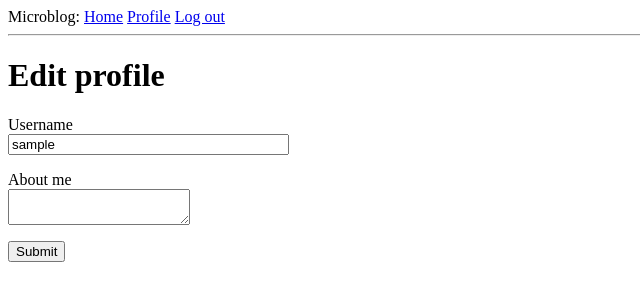
After one commit to sheridanvk/flask-tutorial, a Flask app: page /edit_profile in a window 1280 px wide. The commit adds this page. Shown: the top 301 px of the page, without its empty margins (0-640 px from the left). Run offline with Flask 2, Linux system fonts and the light colour scheme; the visitor is signed in with stand-in values (Sample User, id 1); data comes from the database, SQL or seed files in the repository.

Commit message:
Add user profile page

```diff
--- a/app/forms.py
+++ b/app/forms.py
@@ -1,7 +1,7 @@
 from app.models import User
 from flask_wtf import FlaskForm
-from wtforms import StringField, PasswordField, BooleanField, SubmitField
-from wtforms.validators import DataRequired, Email, EqualTo, ValidationError
+from wtforms import BooleanField, PasswordField, StringField, SubmitField, TextAreaField
+from wtforms.validators import DataRequired, Email, EqualTo, Length, ValidationError
 
 
 class LoginForm(FlaskForm):
@@ -29,3 +29,9 @@ class RegistrationForm(FlaskForm):
         user = User.query.filter_by(email=email.data).first()
         if user is not None:
             raise ValidationError("Please use a different email address")
+
+
+class EditProfileForm(FlaskForm):
+    username = StringField("Username", validators=[DataRequired()])
+    about_me = TextAreaField("About me", validators=[Length(min=0, max=140)])
+    submit = SubmitField("Submit")
--- a/app/models.py
+++ b/app/models.py
@@ -1,4 +1,5 @@
 from datetime import datetime
+from hashlib import md5
 from app import db, login
 from werkzeug.security import generate_password_hash, check_password_hash
 from flask_login import UserMixin
@@ -10,6 +11,8 @@ class User(UserMixin, db.Model):
     email = db.Column(db.String(120), index=True, unique=True)
     password_hash = db.Column(db.String(128))
     posts = db.relationship("Post", backref="author", lazy="dynamic")
+    about_me = db.Column(db.String(140))
+    last_seen = db.Column(db.DateTime, default=datetime.utcnow)
 
     def __repr__(self):
         return "<User {}>".format(self.username)
@@ -19,6 +22,12 @@ class User(UserMixin, db.Model):
 
     def check_password(self, password):
         return check_password_hash(self.password_hash, password)
+
+    def avatar(self, size):
+        digest = md5(self.email.lower().encode("utf-8")).hexdigest()
+        return "https://www.gravatar.com/avatar/{}?d-identicon&s={}".format(
+            digest, size
+        )
 
 
 class Post(db.Model):
--- a/app/routes.py
+++ b/app/routes.py
@@ -1,9 +1,17 @@
 from app import app, db
-from app.forms import LoginForm, RegistrationForm
+from app.forms import EditProfileForm, LoginForm, RegistrationForm
 from app.models import User
+from datetime import datetime
 from flask import flash, redirect, render_template, request, url_for
 from flask_login import current_user, login_user, login_required, logout_user
 from werkzeug.urls import url_parse
+
+
+@app.before_request
+def before_request():
+    if current_user.is_authenticated:
+        current_user.last_seen = datetime.utcnow()
+        db.session.commit()
 
 
 @app.route("/")
@@ -54,3 +62,30 @@ def register():
         flash("Congratulations, you are now a registered user!")
         return redirect(url_for("login"))
     return render_template("register.html", title="Register", form=form)
+
+
+@app.route("/user/<username>")
+@login_required
+def user(username):
+    user = User.query.filter_by(username=username).first_or_404()
+    posts = [
+        {"author": user, "body": "Test post #1"},
+        {"author": user, "body": "Test post #2"},
+    ]
+    return render_template("user.html", user=user, posts=posts)
+
+
+@app.route("/edit_profile", methods=["GET", "POST"])
+@login_required
+def edit_profile():
+    form = EditProfileForm()
+    if form.validate_on_submit():
+        current_user.username = form.username.data
+        current_user.about_me = form.about_me.data
+        db.session.commit()
+        flash("Your changes have been saved")
+        return redirect(url_for("edit_profile"))
+    elif request.method == "GET":
+        form.username.data = current_user.username
+        form.about_me.data = current_user.about_me
+    return render_template("edit_profile.html", title="Edit profile", form=form)
--- /dev/null
+++ b/app/templates/_post.html
@@ -0,0 +1,6 @@
+<table>
+    <tr valign="top">
+        <td><img src="{{ post.author.avatar(36) }}" alt="Avatar for {{ post.author.username }}"></td>
+        <td>{{ post.author.username }} says: <b>{{ post.body }}</b></td>
+    </tr>
+</table>
--- a/app/templates/base.html
+++ b/app/templates/base.html
@@ -15,6 +15,7 @@
         {% if current_user.is_anonymous %}
         <a href="{{ url_for('login') }}">Log in</a>
         {% else %}
+        <a href="{{ url_for('user', username=current_user.username) }}">Profile</a>
         <a href="{{ url_for('logout') }}">Log out</a>
         {% endif %}
 
--- /dev/null
+++ b/app/templates/edit_profile.html
@@ -0,0 +1,23 @@
+{% extends "base.html" %}
+
+{% block content %}
+<h1>Edit profile</h1>
+<form action="" method="post">
+    {{ form.hidden_tag() }}
+    <p>
+        {{ form.username.label }}<br>
+        {{ form.username(size=32) }}<br>
+        {% for error in form.username.errors %}
+        <span style="color: red;">[{{ error }}]</span>
+        {% endfor %}
+    </p>
+    <p>
+        {{ form.about_me.label }}<br>
+        {{ form.about_me(size=32) }}<br>
+        {% for error in form.about_me.errors %}
+        <span style="color: red;">[{{ error }}]</span>
+        {% endfor %}
+    </p>
+    <p>{{ form.submit() }}</p>
+</form>
+{% endblock content %}
```
Also changed, not shown: app/templates/user.html (added, +25 -0 lines), migrations/versions/a6372ec37071_new_fields_in_user_model.py (added, +30 -0 lines).
